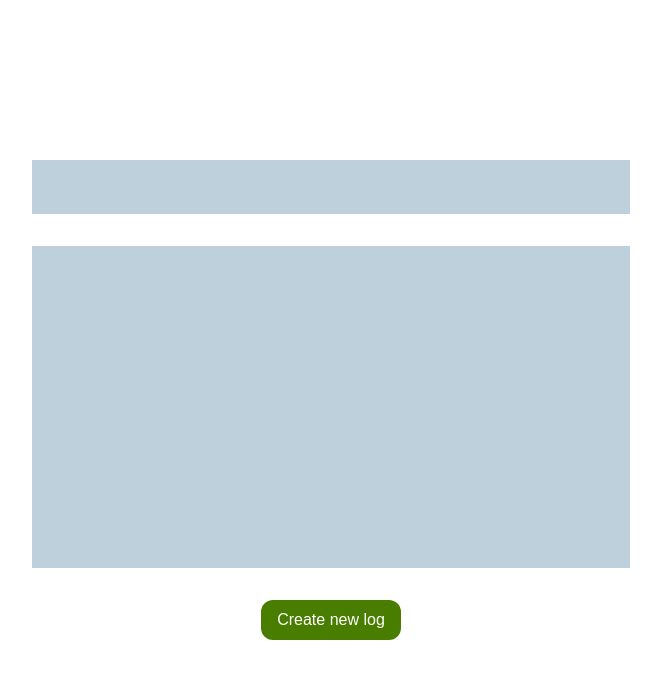
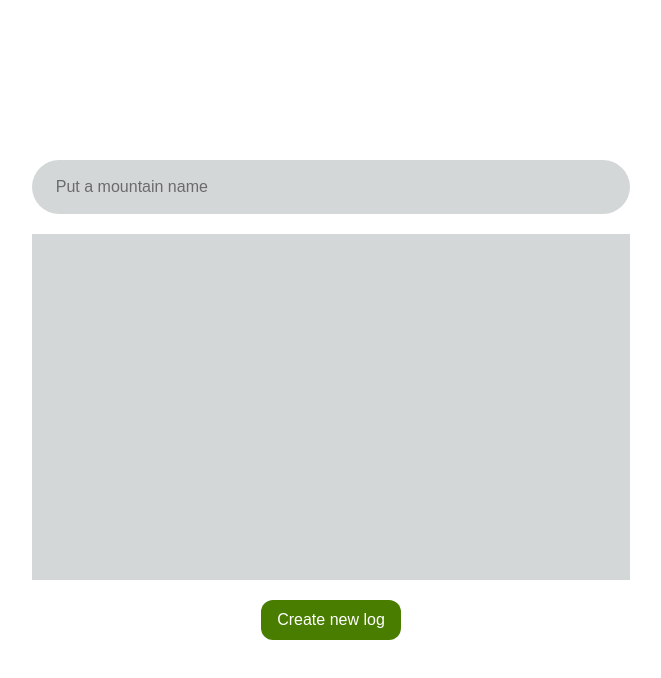
Before and after one commit to Saaka-y/hiking-log, a Next.js app: page / in a window 1280 px wide. Shown: the top 678 px of the page, without its empty margins (309-970 px from the left). Built offline with nearby package versions, Linux system fonts and the light colour scheme.

Commit message:
💄update Item Ui

```diff
--- a/src/components/mainView/Header.tsx
+++ b/src/components/mainView/Header.tsx
@@ -13,7 +13,8 @@ export function Header({ keyword, setKeyword }: Props) {
     <input
       type="text"
       value={keyword}
-      className="bg-(--foreground) w-[80%] h-20"
+      className="bg-(--foreground) w-[80%] h-20 pl-6 rounded-full"
+      placeholder="Put a mountain name"
       onChange={(e) => setKeyword(e.target.value)}
     />
   )
--- a/src/components/mainView/Item.tsx
+++ b/src/components/mainView/Item.tsx
@@ -1,24 +1,20 @@
 //@/components/mainView/Item.tsx
-import { Dispatch, SetStateAction } from "react";
 import { Log } from "@/types/log";
 
 type Props = {
-  key: string;
   log: Log;
-  setLogIsOpen: Dispatch<SetStateAction<boolean>>;
+  onOpen: () => void;
 };
 
-export function Item({ setLogIsOpen }: Props) {
+export function Item({log, onOpen }: Props) {
 
 
-  const openLog = () => {
-    setLogIsOpen(true);
-
-  }
-
   return (
-    <li onClick={openLog}>
+    <li onClick={onOpen} className="bg-(--background) w-[90%] h-full px-6 py-3 text-xs">
       {/* UI for each log */}
+      {log.date.toISOString().slice(0,10)}
+      <br/>
+      {log.mountain.charAt(0).toUpperCase() + log.mountain.slice(1)}
     </li>
   )
 }
--- a/src/components/mainView/List.tsx
+++ b/src/components/mainView/List.tsx
@@ -1,24 +1,22 @@
 //@/components/mainView/List.tsx
-
-import { Dispatch, SetStateAction } from 'react';
 import { Log } from '@/types/log';
 import { Item } from "@/components/mainView/Item"
 
 
 type Props = {
-  setLogIsOpen: Dispatch<SetStateAction<boolean>>;
+  onOpen: () => void;
   filteredLogs: Log[];
 };
 
-export function List({ setLogIsOpen, filteredLogs }: Props) {
+export function List({ onOpen, filteredLogs }: Props) {
 
   return (
-    <ul className="bg-(--foreground) w-[80%] h-full my-3">
+    <ul className="flex flex-col justify-center items-center gap-4 bg-(--foreground) w-[80%] h-full py-8 overflow-y-auto">
       {filteredLogs.map(log => (
         <Item
           key={log.id}
           log={log}
-          setLogIsOpen={setLogIsOpen}
+          onOpen={onOpen}
         />
       ))}
     </ul>
--- a/src/pages/index.tsx
+++ b/src/pages/index.tsx
@@ -20,7 +20,7 @@ export default function Home() {
     <div className='w-screen h-screen flex flex-col justify-center items-center'>
       <div className='w-[90%] max-w-187 h-[60%] flex flex-col justify-around items-center gap-5'>
         <Header keyword={keyword} setKeyword={setKeyword}/>
-        <List setLogIsOpen={setLogIsOpen} filteredLogs={filteredLogs}  />
+        <List onOpen={() => setLogIsOpen(true)} filteredLogs={filteredLogs}  />
         <CreateBtn setFormIsOpen={setFormIsOpen}/>
       </div>
 
--- a/src/styles/globals.css
+++ b/src/styles/globals.css
@@ -2,7 +2,7 @@
 
 :root {
   --background: #ffffff;
-  --foreground: #bfd0dd;
+  --foreground: #d4d7d8;
 }
 
 /* @media (prefers-color-scheme: dark) {
```
